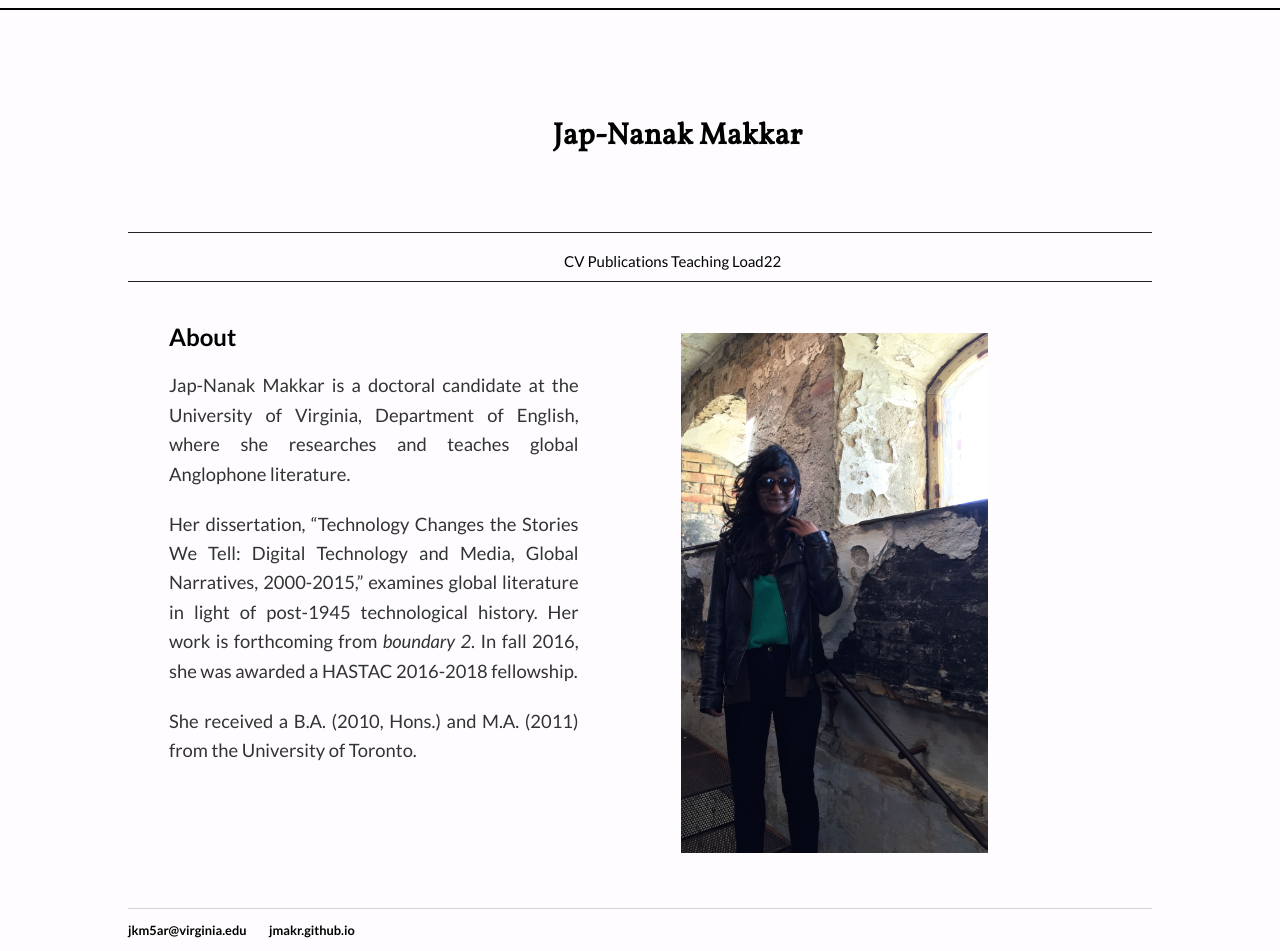
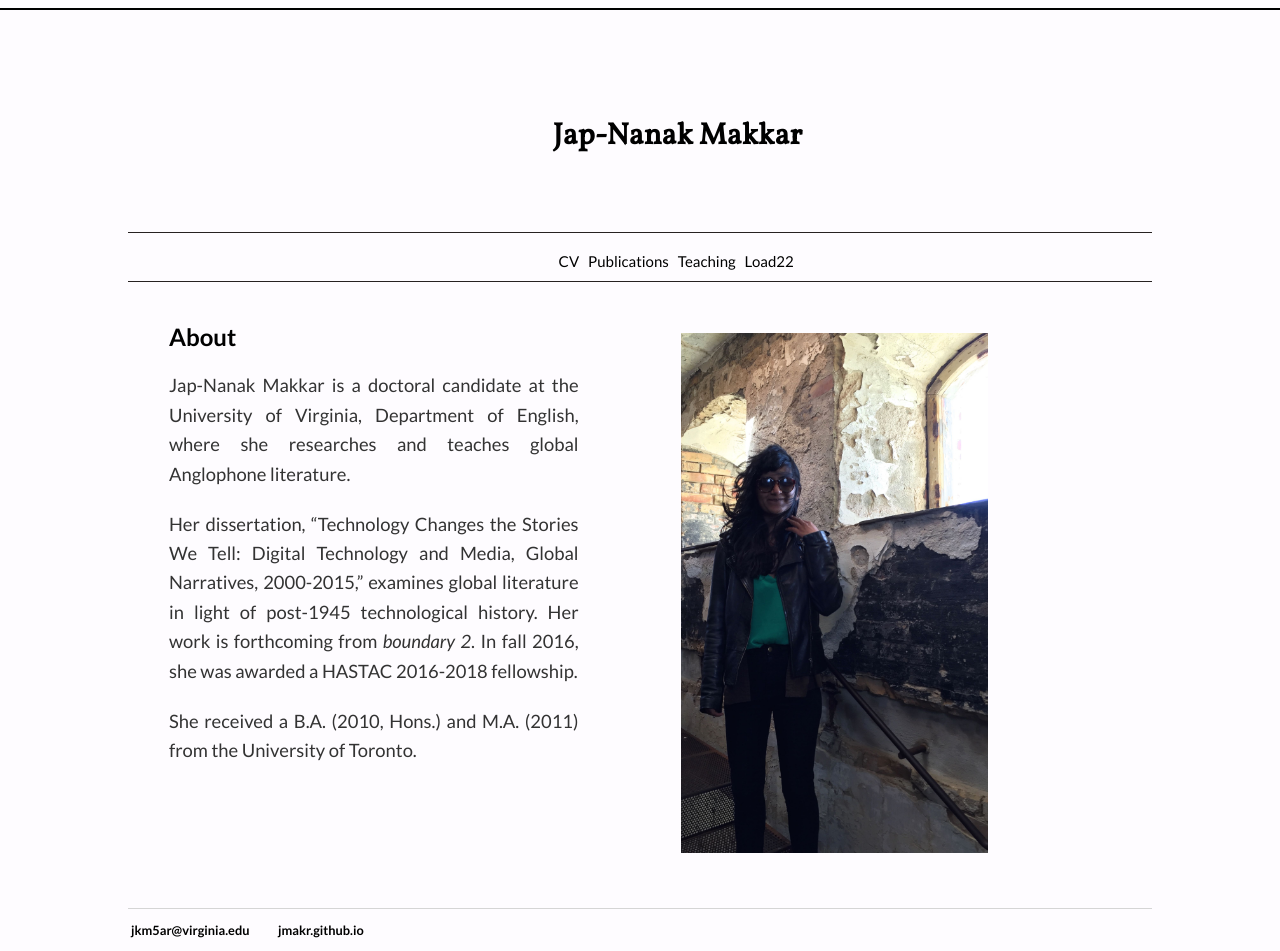
Before and after one commit to jmakr/jmakr.github.io, a Jekyll site: the page built from index.html, in a window 1280 px wide. Built offline with Jekyll 4.4.1, drawn with Linux system fonts in a browser that asks for light colours.

Commit message:
Update main.css

```diff
--- a/css/main.css
+++ b/css/main.css
@@ -106,6 +106,7 @@ body {
 a {
     text-decoration: none;
     color: black;
+    padding:3px;
 }
 a:hover {
     text-decoration: underline;
```
